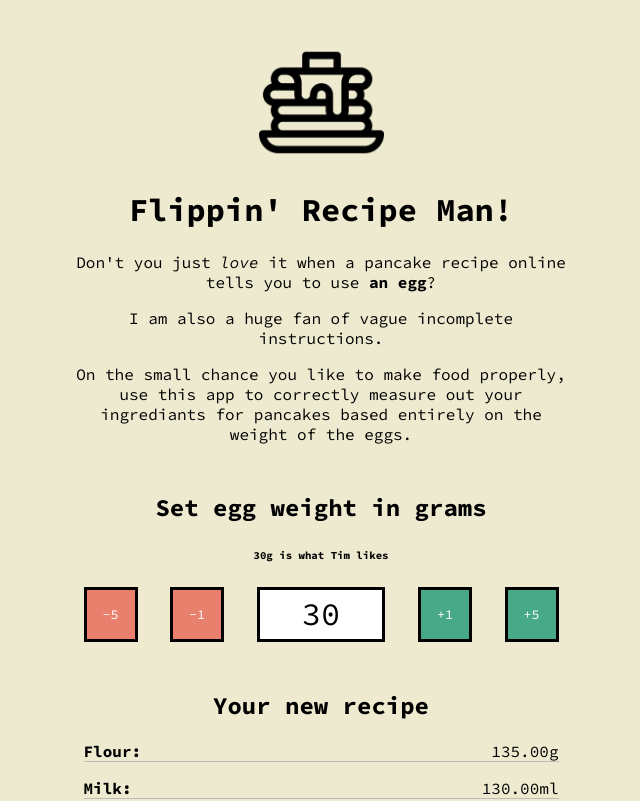
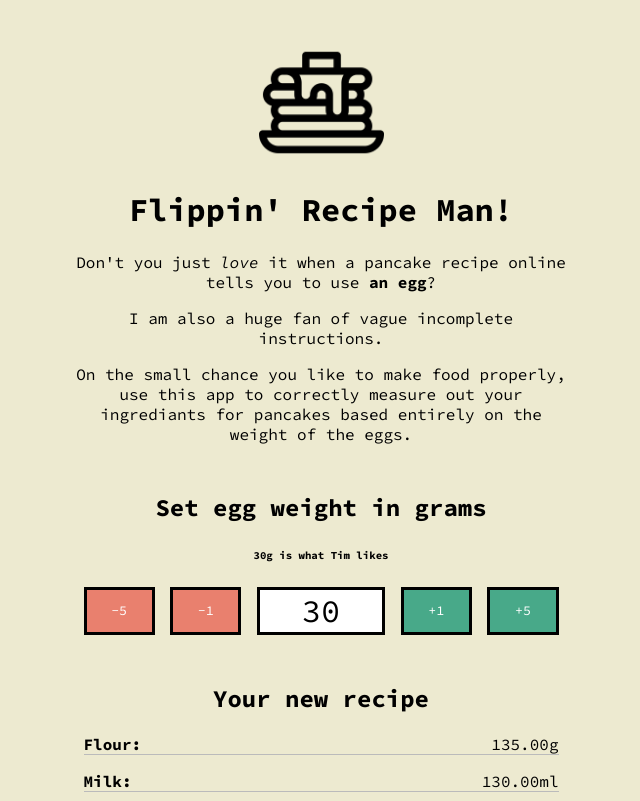
Before and after one commit to Wollivan/flippin-recipe, a React (Create React App) app: page / in a window 1280 px wide. Shown: the top 801 px of the page, without its empty margins (319-959 px from the left). Built offline with nearby package versions, Linux system fonts and the light colour scheme.

Commit message:
Button width

```diff
--- a/src/App.scss
+++ b/src/App.scss
@@ -29,7 +29,7 @@ h2 {
   display: flex;
   justify-content: space-between;
   &__button {
-    padding: 1rem;
+    min-width: 15%;
     border: none;
     border: 3px solid black;
     &:hover {
```
